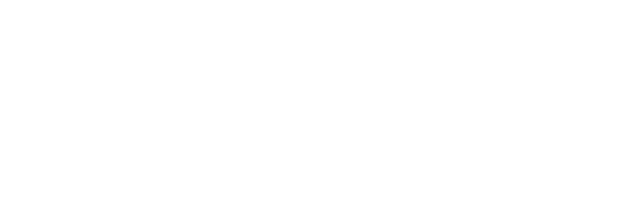
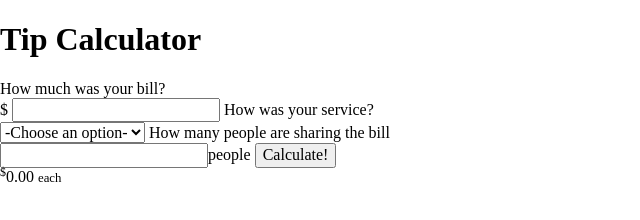
Before and after one commit to trish-codes/js-tipcalc, a plain HTML site: page tipcalculator.html in a window 1280 px wide. Shown: the whole page, without its empty margins (0-640 px from the left). Drawn offline with nearby package versions, Linux system fonts and the light colour scheme.

Commit message:
finished form and lists

```diff
--- a/tipcalculator.html
+++ b/tipcalculator.html
@@ -12,7 +12,44 @@
 
     <body>
 
+        <div id="container">
+            <h1>Tip Calculator</h1>
 
+            <div id="calculator">
+
+                <form>
+
+                    <label>
+                    How much was your bill?<br>
+                    $ <input type="text" id="billAmount">
+                    </label>
+                    <label>
+                    How was your service?<br>
+                        <select id="serviceQuality">
+                        <option disabled selected value="0">-Choose an option-</option>
+
+                        <option value="0.3">30% - Outstanding</option>
+                        <option value="0.2">20% - Good</option>
+                        <option value="0.15">15% - It was okay</option>
+                        <option value="0.10">10% - Bad</option>
+                        <option value="0.05">5% - Terrible</option>
+                        </select>
+                    </label>
+                    <label>
+                    How many people are sharing the bill<br>
+                        <input type="text" id="totalPeople">people
+                    </label>
+                    <button type="button" id="calculate">Calculate!</button>
+                </form>
+
+            </div><!-------caclulator------>
+
+            <div id="totalTip">
+            <sup>$</sup><span id="tip">0.00</span>
+                <small id="each">each</small>
+
+            </div><!---------totalTip----------->
+        </div><!----container---------->
 
 
     <script type="text/javascript" src="script.js"></script>
```
